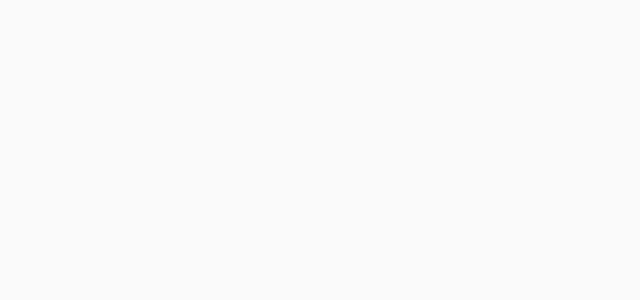
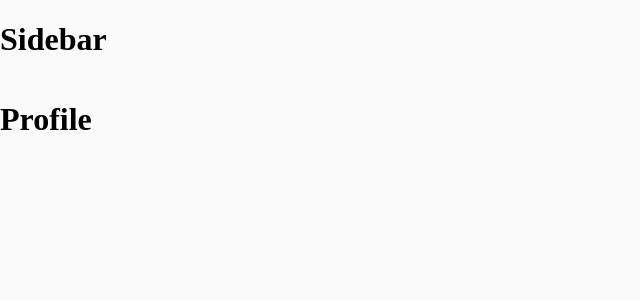
Before and after one commit to mirelalexy/blossom, a React (Vite) app in the folder frontend/: page /profile in a window 1280 px wide. Before the commit this address had no page. Shown: the top 300 px of the page, without its empty margins (0-640 px from the left). Built offline with nearby package versions, Linux system fonts and the light colour scheme.

Commit message:
feat(profile): add profile page and route

```diff
--- a/frontend/src/App.jsx
+++ b/frontend/src/App.jsx
@@ -8,6 +8,7 @@ import Transactions from "./pages/Transactions"
 import Goals from "./pages/Goals"
 import Journey from "./pages/Journey"
 import Settings from "./pages/Settings"
+import Profile from "./pages/Profile"
 
 function App() {
   return (
@@ -38,6 +39,14 @@ function App() {
           }
         />
         <Route
+          path="/profile"
+          element={
+            <AppLayout>
+              <Profile />
+            </AppLayout>
+          }
+        />
+        <Route
           path="/journey"
           element={
             <AppLayout>
--- /dev/null
+++ b/frontend/src/pages/Profile.jsx
@@ -0,0 +1,5 @@
+function Profile() {
+    return <h1>Profile</h1>
+}
+
+export default Profile
```
